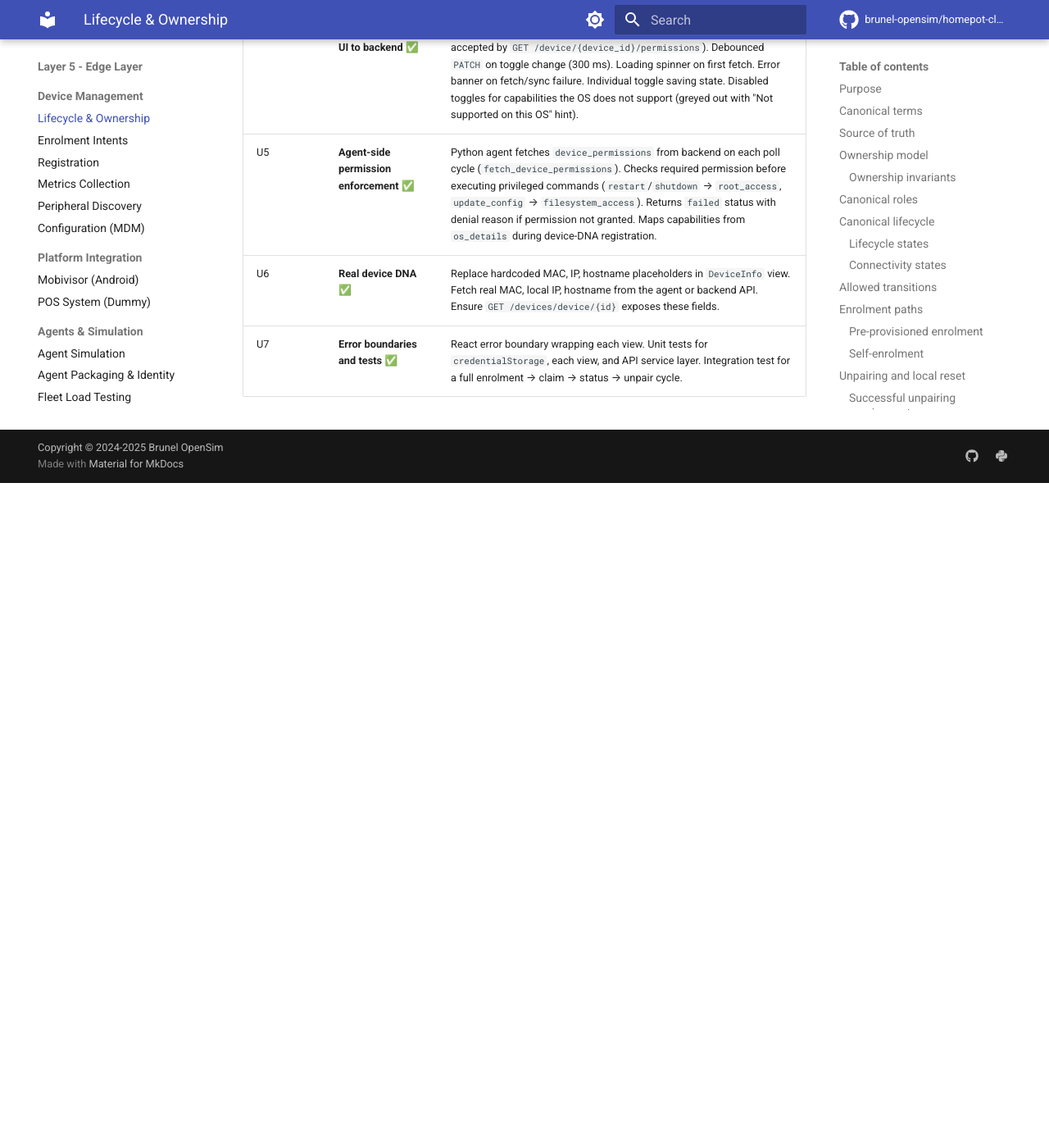
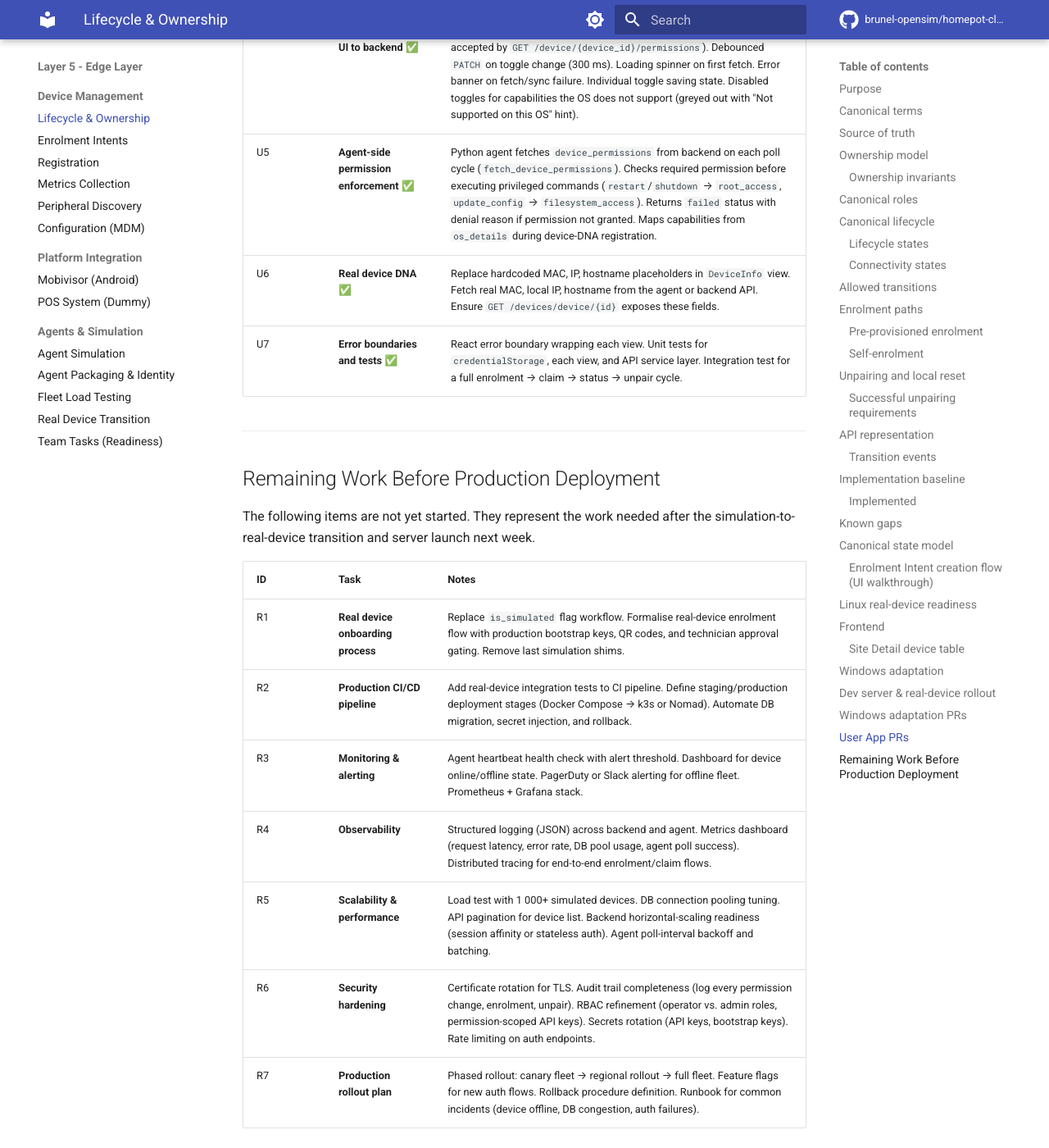
Before and after one commit to brunel-opensim/homepot-client, an MkDocs documentation site: the page built from docs/device-lifecycle-and-ownership.md, in a window 1280 px wide and 1400 px high, scrolled down 20238 px. Shown: the whole window at 82% size. Built offline with MkDocs 1.6.1 and Material for MkDocs 9.7.7, drawn with Linux system fonts in a browser that asks for light colours; comment, search, counter and statistics services are not loaded; the version menu is left out; before the commit the page ends 20827 px from its top, so only the background shows below that.

Commit message:
docs: add remaining-work section to device-lifecycle-and-ownership.md
Append forward-looking tasks (R1-R7) covering real device onboarding,
production CI/CD, monitoring, observability, scalability, security
hardening, and rollout plan.

```diff
--- a/docs/device-lifecycle-and-ownership.md
+++ b/docs/device-lifecycle-and-ownership.md
@@ -669,3 +669,19 @@
 | U5  | **Agent-side permission enforcement** ✅ | Python agent fetches `device_permissions` from backend on each poll cycle (`fetch_device_permissions`). Checks required permission before executing privileged commands (`restart`/`shutdown` → `root_access`, `update_config` → `filesystem_access`). Returns `failed` status with denial reason if permission not granted. Maps capabilities from `os_details` during device-DNA registration. |
 | U6  | **Real device DNA** ✅ | Replace hardcoded MAC, IP, hostname placeholders in `DeviceInfo` view. Fetch real MAC, local IP, hostname from the agent or backend API. Ensure `GET /devices/device/{id}` exposes these fields. |
 | U7  | **Error boundaries and tests** ✅ | React error boundary wrapping each view. Unit tests for `credentialStorage`, each view, and API service layer. Integration test for a full enrolment → claim → status → unpair cycle. |
+
+---
+
+## Remaining Work Before Production Deployment
+
+The following items are not yet started. They represent the work needed after the simulation-to-real-device transition and server launch next week.
+
+| ID  | Task | Notes |
+|-----|------|-------|
+| R1  | **Real device onboarding process** | Replace `is_simulated` flag workflow. Formalise real-device enrolment flow with production bootstrap keys, QR codes, and technician approval gating. Remove last simulation shims. |
+| R2  | **Production CI/CD pipeline** | Add real-device integration tests to CI pipeline. Define staging/production deployment stages (Docker Compose → k3s or Nomad). Automate DB migration, secret injection, and rollback. |
+| R3  | **Monitoring & alerting** | Agent heartbeat health check with alert threshold. Dashboard for device online/offline state. PagerDuty or Slack alerting for offline fleet. Prometheus + Grafana stack. |
+| R4  | **Observability** | Structured logging (JSON) across backend and agent. Metrics dashboard (request latency, error rate, DB pool usage, agent poll success). Distributed tracing for end-to-end enrolment/claim flows. |
+| R5  | **Scalability & performance** | Load test with 1 000+ simulated devices. DB connection pooling tuning. API pagination for device list. Backend horizontal-scaling readiness (session affinity or stateless auth). Agent poll-interval backoff and batching. |
+| R6  | **Security hardening** | Certificate rotation for TLS. Audit trail completeness (log every permission change, enrolment, unpair). RBAC refinement (operator vs. admin roles, permission-scoped API keys). Secrets rotation (API keys, bootstrap keys). Rate limiting on auth endpoints. |
+| R7  | **Production rollout plan** | Phased rollout: canary fleet → regional rollout → full fleet. Feature flags for new auth flows. Rollback procedure definition. Runbook for common incidents (device offline, DB congestion, auth failures). |
```
